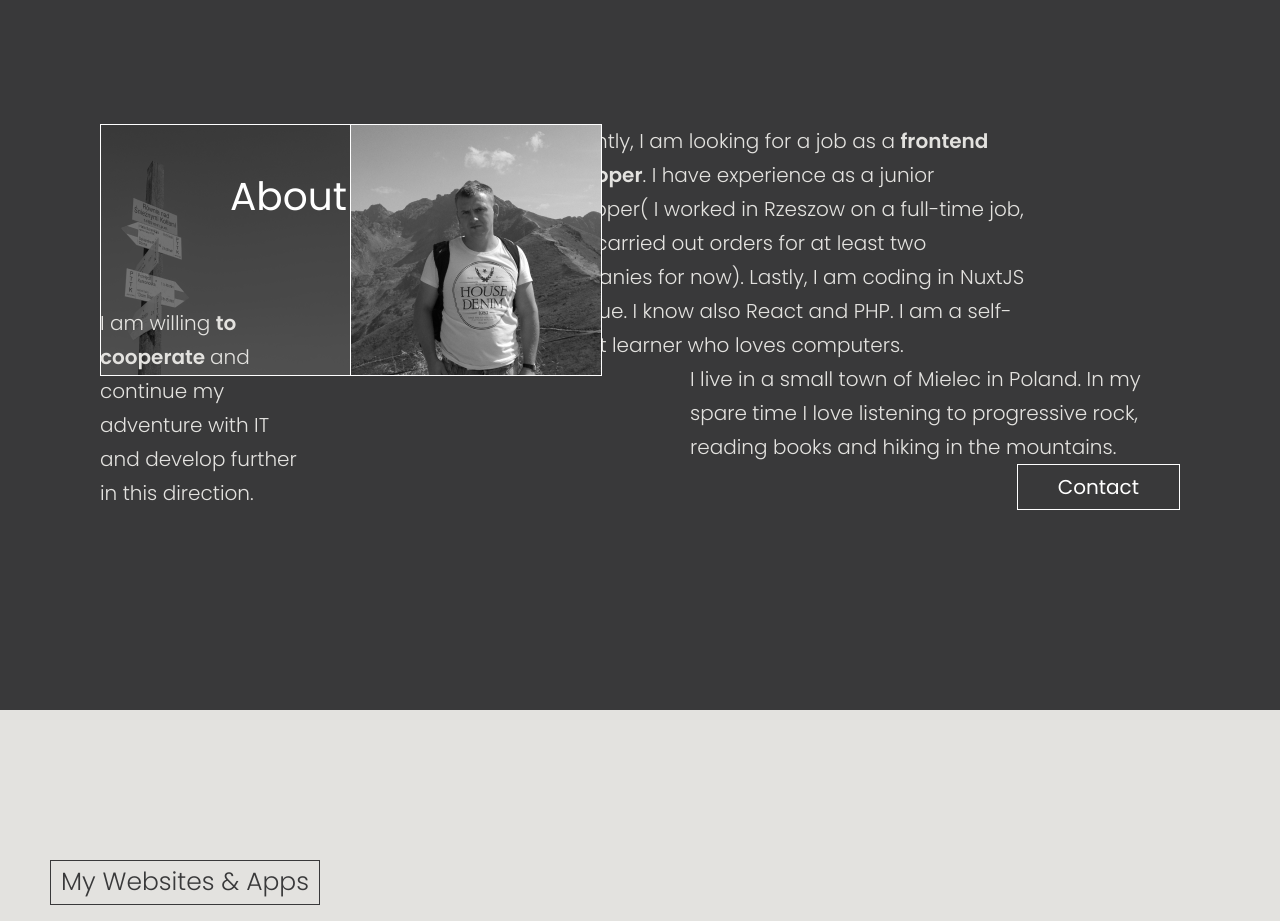
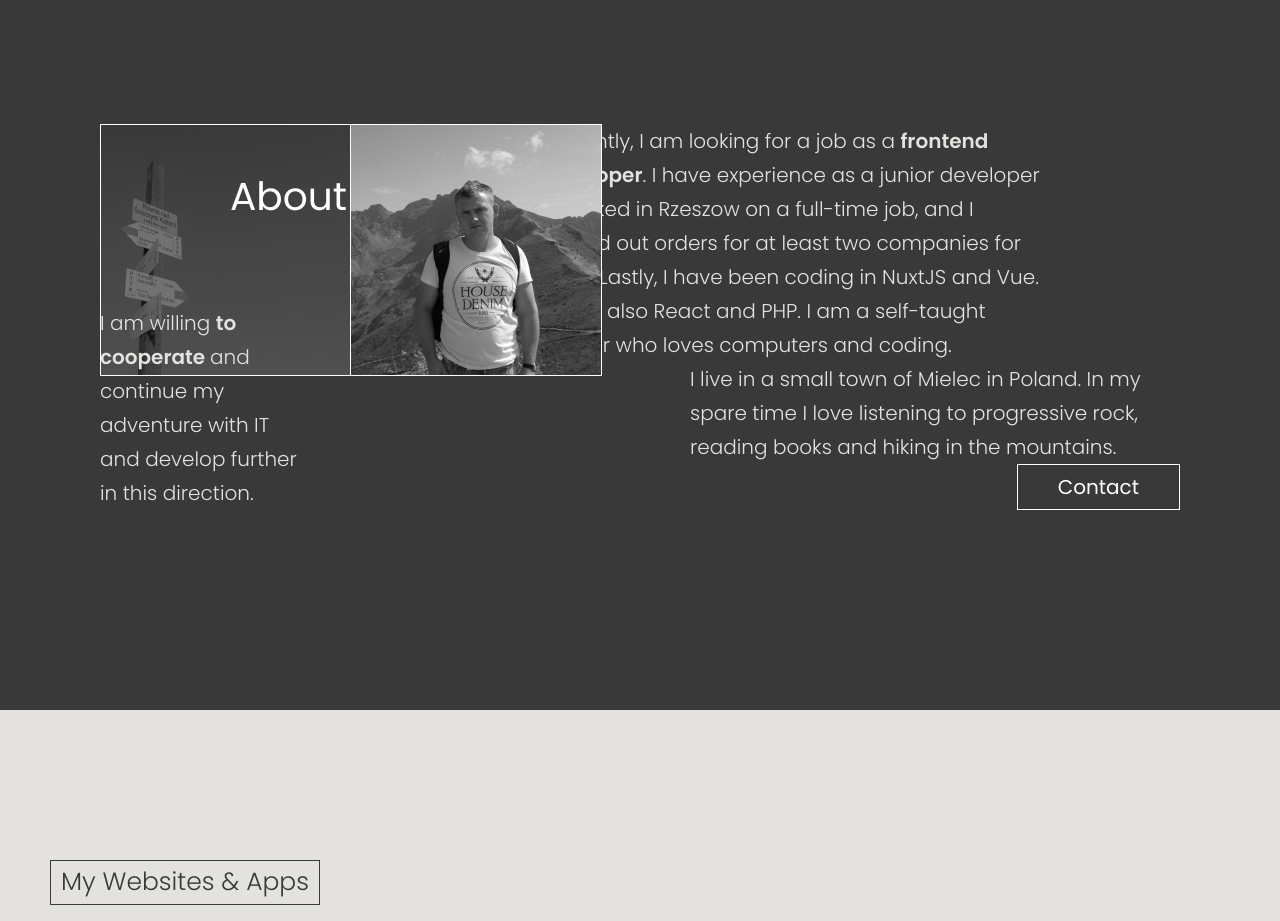
Before and after one commit to gregsypek/portfolio2, a React (Create React App) app: page / in a window 1280 px wide. Shown: the part 980-1901 px from the top of the page. Built offline with nearby package versions, Linux system fonts and the light colour scheme.

Commit message:
fix gramma

```diff
--- a/src/About.js
+++ b/src/About.js
@@ -23,10 +23,10 @@ export default function About() {
 			<div className="about__text-box">
 				<h5 className="about__text about__text--1">
 					Currently, I am looking for a job as a <span>frontend developer</span>
-					. I have experience as a junior developer( I worked in Rzeszow on a
+					. I have experience as a junior developer (I worked in Rzeszow on a
 					full-time job, and I carried out orders for at least two companies for
-					now). Lastly, I am coding in NuxtJS and Vue. I know also React and
-					PHP. I am a self-taught learner who loves computers.
+					now). Lastly, I have been coding in NuxtJS and Vue. I know also React
+					and PHP. I am a self-taught learner who loves computers and coding.
 				</h5>
 				<h5 className="about__text about__text--2">
 					{" "}
```
